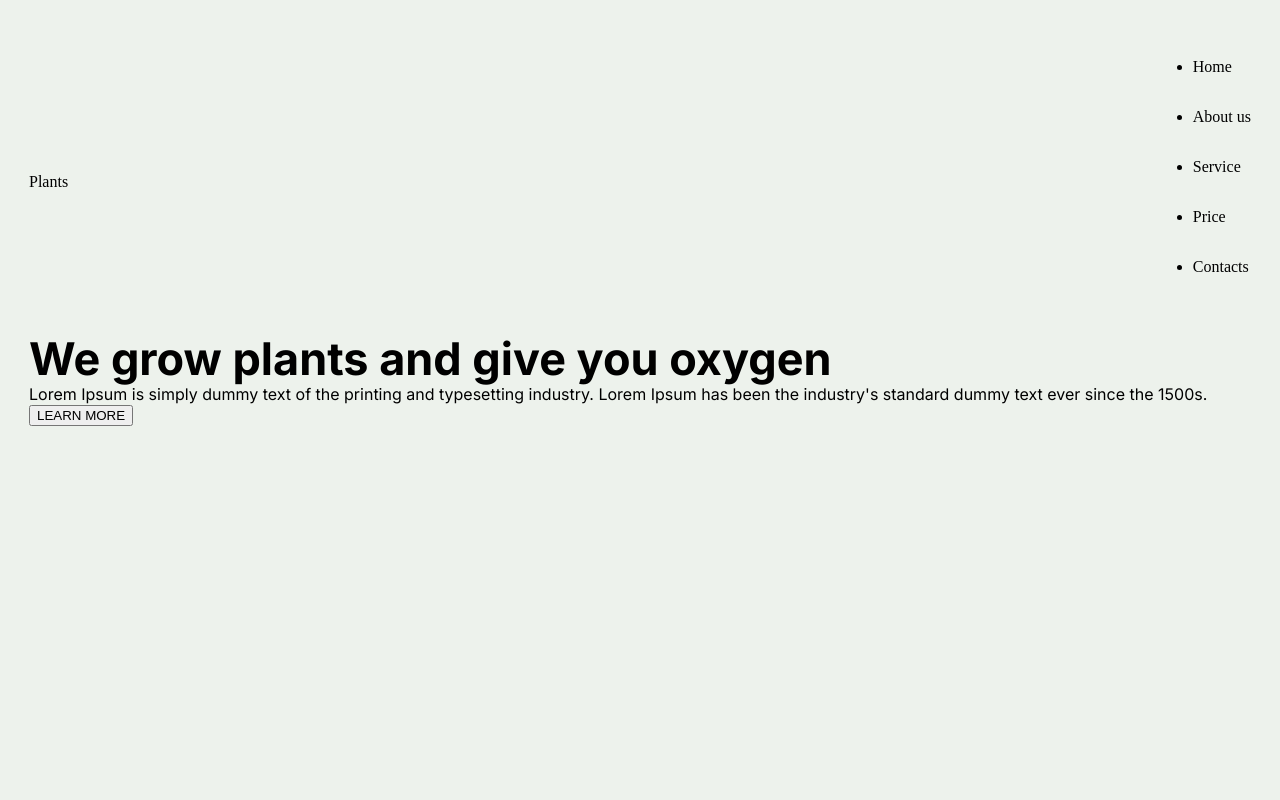
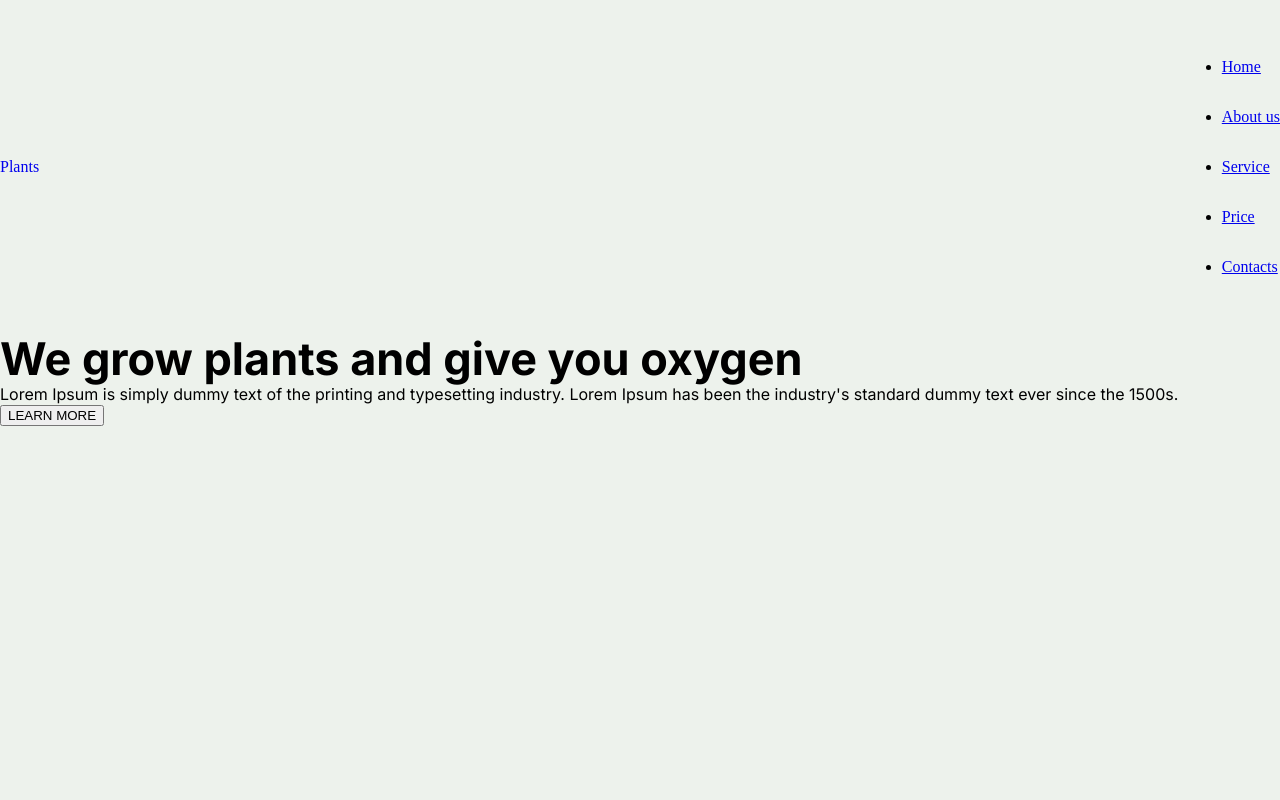
Before and after one commit to zelgleb/rsschool-cv, a plain HTML site: page plants/index.html in a window 1280 px wide. Shown: the top 800 px of the page. Drawn offline with nearby package versions, Linux system fonts and the light colour scheme; files that its build step writes are made by us from their sources; a web font is replaced by a local one.

Commit message:
feat: add

```diff
--- a/plants/index.html
+++ b/plants/index.html
@@ -13,14 +13,28 @@
 <body>
     <header class="header">
         <div class="wrapper header__wrapper">
-            <span class="header_logo">Plants</span>
-            <nav class="navbar">
+            <a href="#"><span class="header_logo">Plants</span></a>
+            <nav class="header_nav">
                 <ul class="nav">
-                    <li>Home</li>
-                    <li>About us</li>
-                    <li>Service</li>
-                    <li>Price</li>
-                    <li>Contacts</li>
+<!--                    <li class="header_list logo">-->
+<!--                        <span class="header_logo"></span>-->
+<!--                        Plants-->
+<!--                    </li>-->
+                    <li class="header_list">
+                        <a class="header_list" href="./index.html">Home</a>
+                    </li>
+                    <li class="header_list">
+                        <a class="header_list" href="./index.html">About us</a>
+                    </li>
+                    <li class="header_list">
+                        <a class="header_list" href="./index.html">Service</a>
+                    </li>
+                    <li class="header_list">
+                        <a class="header_list" href="./index.html">Price</a>
+                    </li>
+                    <li class="header_list">
+                        <a class="header_list" href="./index.html">Contacts</a>
+                    </li>
                 </ul>
             </nav>
         </div>
--- a/plants/pictures.css
+++ b/plants/pictures.css
@@ -19,8 +19,8 @@
 }
 .header_logo {
     background-image: url("img/img header/logo_vector.svg");
-    width: 20px;
-    height: 20px;
+    width: 22px;
+    height: 22px;
     display: inline-block;
 }
 .accordion_btn{
--- a/plants/saas/abstracts/_constants.scss
+++ b/plants/saas/abstracts/_constants.scss
@@ -7,6 +7,6 @@ $color-nav: #010201;
 $color-border: #E3E1D5;
 $color-light: #ffffff;
 
-$content-width: 1222px;
+$content-width: 1440px;
 $tablet-width: 768px;
 $mobile-width: 380px;
--- a/plants/saas/layouts/_header.scss
+++ b/plants/saas/layouts/_header.scss
@@ -2,6 +2,22 @@
   background: $color-background;
   padding: 42px 0 42px 0;
 }
-.header__wrapper{
+.header__wrapper {
   display: flex;
+  align-items: center;
+  justify-content: space-between;
 }
+.nav{
+
+}
+
+//.header_nav{
+//  padding: 42px 112px 42px 112px;
+//}
+//.logo{
+//  margin-right: auto;
+//  margin-top: 11px;
+//}
+//.header_list{
+//
+//}
--- a/plants/saas/layouts/_wrapper.scss
+++ b/plants/saas/layouts/_wrapper.scss
@@ -1,5 +1,5 @@
 .wrapper {
-  max-width: $content-width;
+  max-width: 1440px;
   margin: auto;
   align-items: center;
   justify-content: space-between;
```
